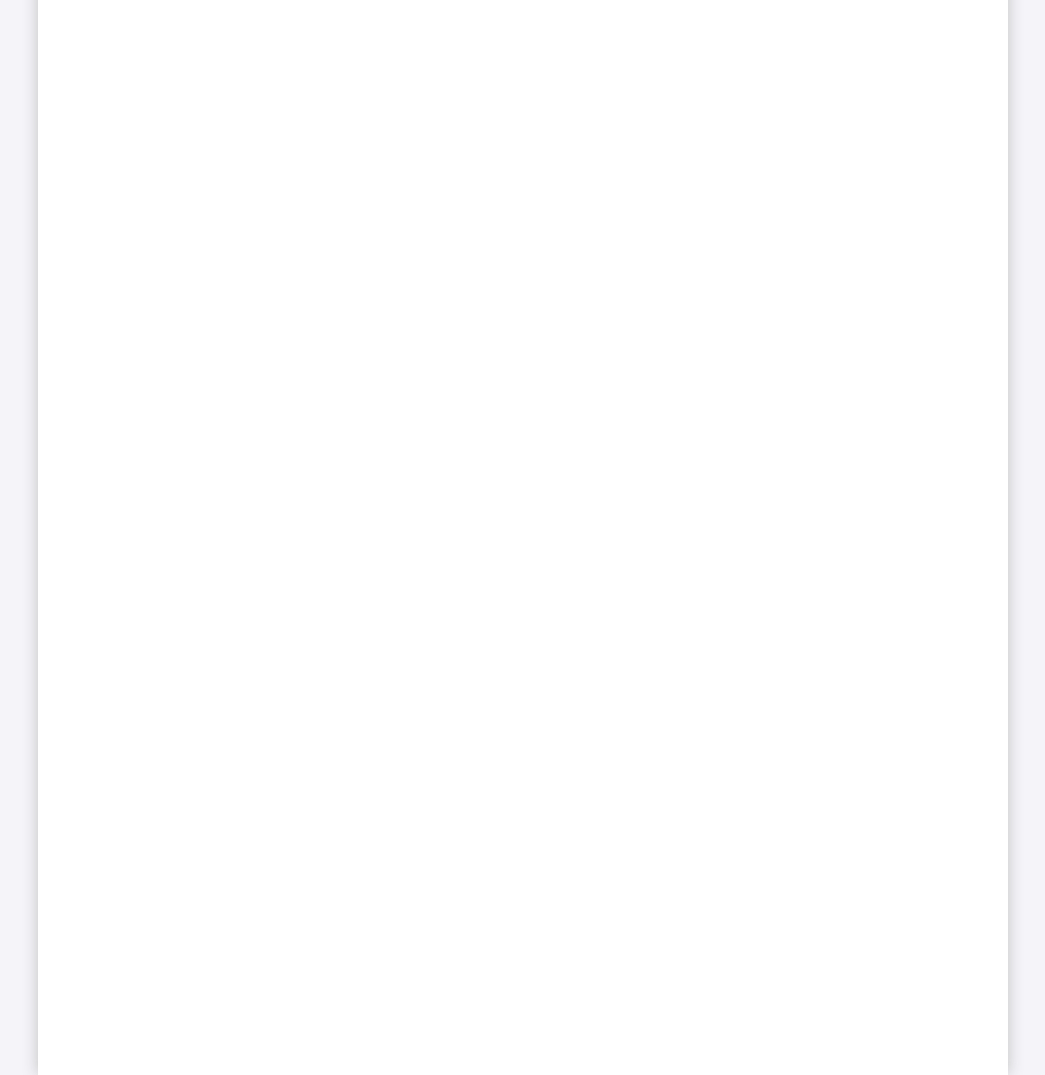
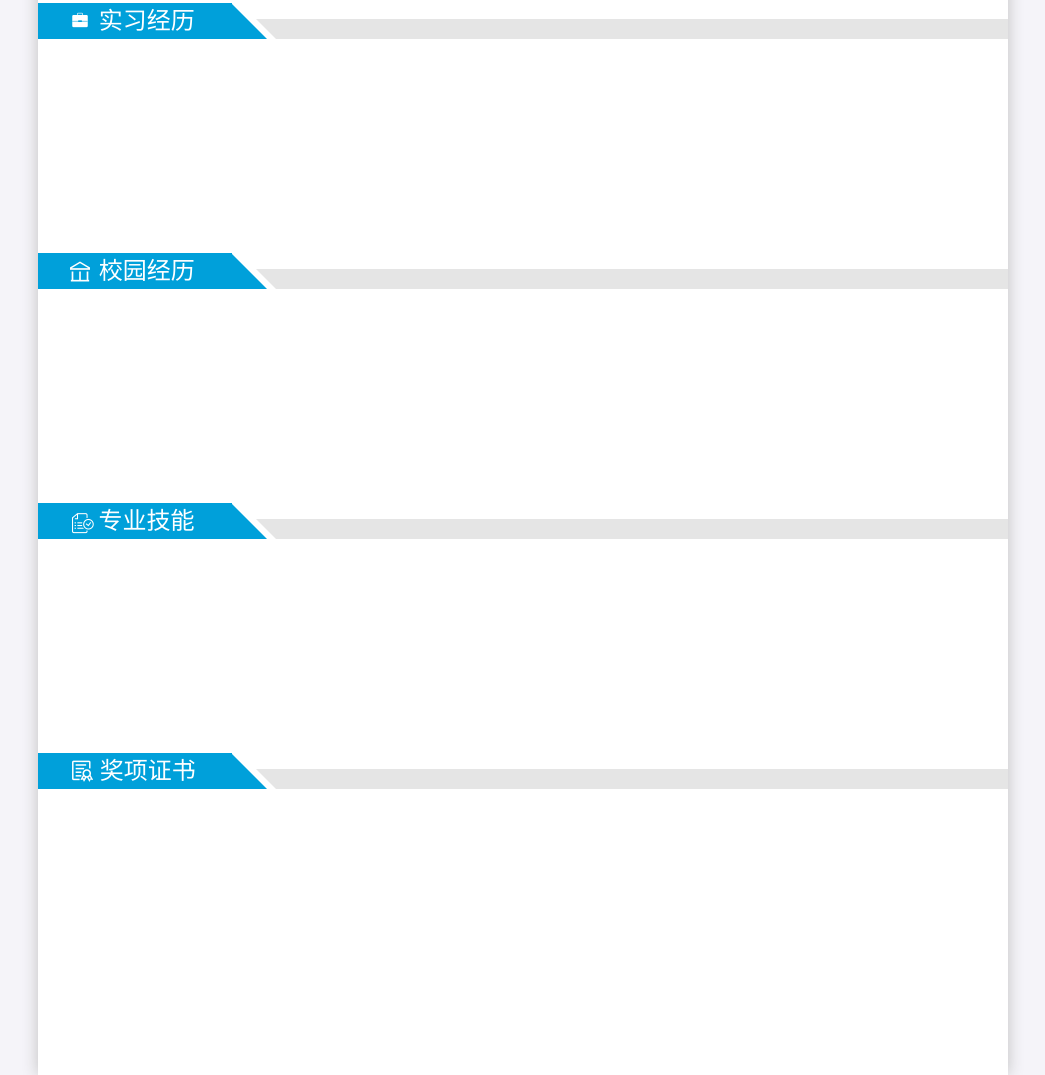
Before and after one commit to suwu150/RESUME, a website: page index.html in a window 1280 px wide. Shown: the part 297-1372 px from the top of the page, without its empty margins (117-1162 px from the left). Drawn offline with Linux system fonts and the light colour scheme.

Commit message:
:art:基本样式重构

```diff
--- a/index.html
+++ b/index.html
@@ -35,6 +35,42 @@
                 </ul>
             </section>
         </header>
+        <section class="practice">
+            <div class="flag">
+                <div class="flag-lf">
+                    <i class="iconfont icon-work"></i>
+                    <h2>实习经历</h2>
+                </div>
+                <div class="flag-rf"></div>
+            </div>
+        </section>
+        <section class="school">
+            <div class="flag">
+                <div class="flag-lf">
+                    <i class="iconfont icon-xuexiao"></i>
+                    <h2>校园经历</h2>
+                </div>
+                <div class="flag-rf"></div>
+            </div>
+        </section>
+        <section class="skill">
+            <div class="flag">
+                <div class="flag-lf">
+                    <i class="iconfont icon-jineng"></i>
+                    <h2>专业技能</h2>
+                </div>
+                <div class="flag-rf"></div>
+            </div>
+        </section>
+        <section class="prize">
+            <div class="flag">
+                <div class="flag-lf">
+                    <i class="iconfont icon-zhengshu"></i>
+                    <h2>奖项证书</h2>
+                </div>
+                <div class="flag-rf"></div>
+            </div>
+        </section>
     </div>
     <!--<div class="content">
         <header class="content-hd">
--- a/style/font/iconfont.css
+++ b/style/font/iconfont.css
@@ -21,7 +21,7 @@
 
 .icon-xiaoyuan:before { content: "\e66f";font-size: 18px; }
 
-.icon-jineng:before { content: "\e616"; }
+.icon-jineng:before { content: "\e616";content: "\e616";font-size: 20px;margin: 0px -2px 0 4px;}
 
 .icon-baoji:before { content: "\e617"; }
 
@@ -31,10 +31,10 @@
 
 .icon-github:before { content: "\eaf6";font-size: 18px; }
 
-.icon-zhengshu:before { content: "\e665"; }
+.icon-zhengshu:before { content: "\e665";    font-size: 21px;margin: 0 0 0 4px; }
 
-.icon-work:before { content: "\e6bb"; }
+.icon-work:before { content: "\e6bb";font-size: 24px; }
 
-.icon-xuexiao:before { content: "\e604"; }
+.icon-xuexiao:before { content: "\e604";    content: "\e604";font-size: 20px; margin: 0 2px; }
 
 .icon-bylx:before { content: "\e609";font-size: 15px; }
--- a/style/less/index.less
+++ b/style/less/index.less
@@ -66,3 +66,66 @@
     }
   }
 }
+
+.flag {
+  color: #fff;
+  h2 {
+    display: inline-block;
+  }
+  &-lf {
+    position: relative;
+    float: left;
+    padding-left: 30px;
+    width: 20%;
+    height: 36px;
+    font-size: 24px;
+    background-color: #00a0da;
+    &:after {
+      position: absolute;
+      right: -35px;
+      content: '';
+      width: 0;
+      height: 0;
+      border-top: 18px solid transparent;
+      border-right: 18px solid transparent;
+      border-bottom: 18px solid #00a0da;
+      border-left: 18px solid #00a0da;
+    }
+  }
+  &-rf {
+    position: relative;
+    margin-top: 16px;
+    float: right;
+    height: 20px;
+    width: 75.5%;
+    background-color: #e5e5e5;
+    &:before {
+      position: absolute;
+      left: -20px;
+      content: '';
+      width: 0;
+      height: 0;
+      border-top: 10px solid #e5e5e5;
+      border-right: 10px solid #e5e5e5;
+      border-bottom: 10px solid transparent;
+      border-left: 10px solid transparent;
+    }
+  }
+}
+
+.practice {
+  margin-top: 50px;
+  min-height: 200px;
+}
+.school {
+  margin-top: 50px;
+  min-height: 200px;
+}
+.skill {
+  margin-top: 50px;
+  min-height: 200px;
+}
+.prize {
+  margin-top: 50px;
+  min-height: 200px;
+}
```
Also changed, not shown: style/css/index.css.
